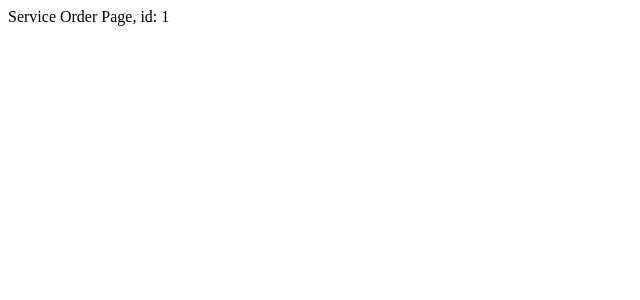
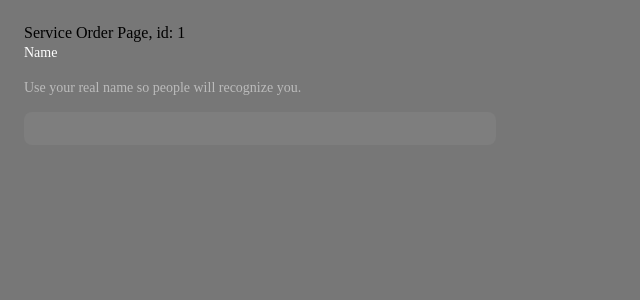
Before and after one commit to maciej-ka/demo-service-catalogue, a React (Vite) app: page /service/1/order in a window 1280 px wide. Shown: the top 300 px of the page, without its empty margins (0-640 px from the left). Built offline with nearby package versions, Linux system fonts and the light colour scheme.

Commit message:
chore: add headless UI, clsx and a small use case

```diff
--- /dev/null
+++ b/index.css
@@ -0,0 +1,3 @@
+body {
+  background: #777;
+}
--- a/index.tsx
+++ b/index.tsx
@@ -2,6 +2,7 @@ import React from 'react';
 import { createRoot } from 'react-dom/client'
 import { BrowserRouter as Router } from 'react-router-dom'
 import App from './App.tsx'
+import './index.css'
 
 createRoot(document.getElementById('root')!).render(
   <Router>
--- a/package.json
+++ b/package.json
@@ -13,6 +13,8 @@
   "author": "",
   "license": "MIT",
   "dependencies": {
+    "@headlessui/react": "^2.2.0",
+    "clsx": "^2.1.1",
     "react": "^19.0.0",
     "react-dom": "^19.0.0",
     "react-router-dom": "^7.1.1"
--- /dev/null
+++ b/pages/ServiceOrderPage/ServiceOrderPage.module.css
@@ -0,0 +1,37 @@
+.container {
+  width: 100%;
+  max-width: 28rem;
+  padding: 1rem;
+}
+
+.fieldLabel {
+  font-size: 0.875rem;
+  font-weight: 500;
+  color: #ffffff;
+  line-height: 1.5;
+}
+
+.fieldDescription {
+  font-size: 0.875rem;
+  line-height: 1.5;
+  color: rgba(255, 255, 255, 0.5);
+}
+
+.fieldInput {
+  margin-top: 0.75rem;
+  display: block;
+  width: 100%;
+  border-radius: 0.5rem;
+  background-color: rgba(255, 255, 255, 0.05);
+  border: none;
+  padding: 0.375rem 0.75rem;
+  font-size: 0.875rem;
+  line-height: 1.5;
+  color: #fff;
+  outline: none;
+}
+
+.fieldInput:focus {
+  outline: 2px solid rgba(255, 255, 255, 0.25);
+  outline-offset: -2px;
+}
--- a/pages/ServiceOrderPage/ServiceOrderPage.tsx
+++ b/pages/ServiceOrderPage/ServiceOrderPage.tsx
@@ -1,9 +1,27 @@
 import React from 'react'
+import { Description, Field, Input, Label } from '@headlessui/react'
 import { useParams } from 'react-router-dom'
+import clsx from 'clsx'
+import styles from './ServiceOrderPage.module.css'
 
 const ServiceOrderPage = () => {
   const { id } = useParams()
-  return <div>Service Order Page, id: {id}</div>
+  return (
+    <div className={styles.container}>
+      Service Order Page, id: {id}
+      <Field>
+        <Label className={styles.fieldLabel}>
+          Name
+        </Label>
+        <Description className={styles.fieldDescription}>
+          Use your real name so people will recognize you.
+        </Description>
+        <Input
+          className={clsx(styles.fieldInput)}
+        />
+      </Field>
+    </div>
+  )
 }
 
 export default ServiceOrderPage
```
Also changed, not shown: 2 other files (tests, documents, lock files or other folders).
